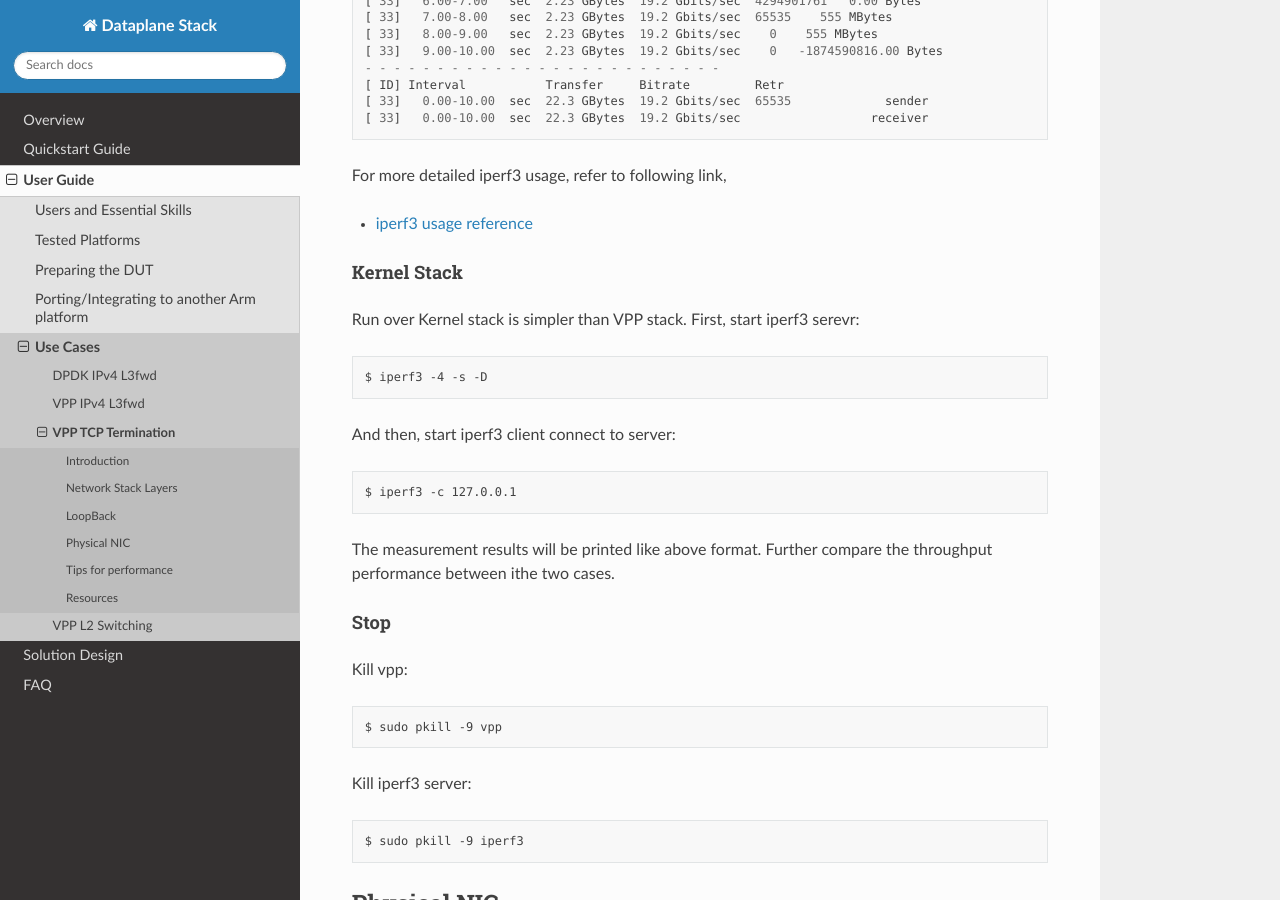
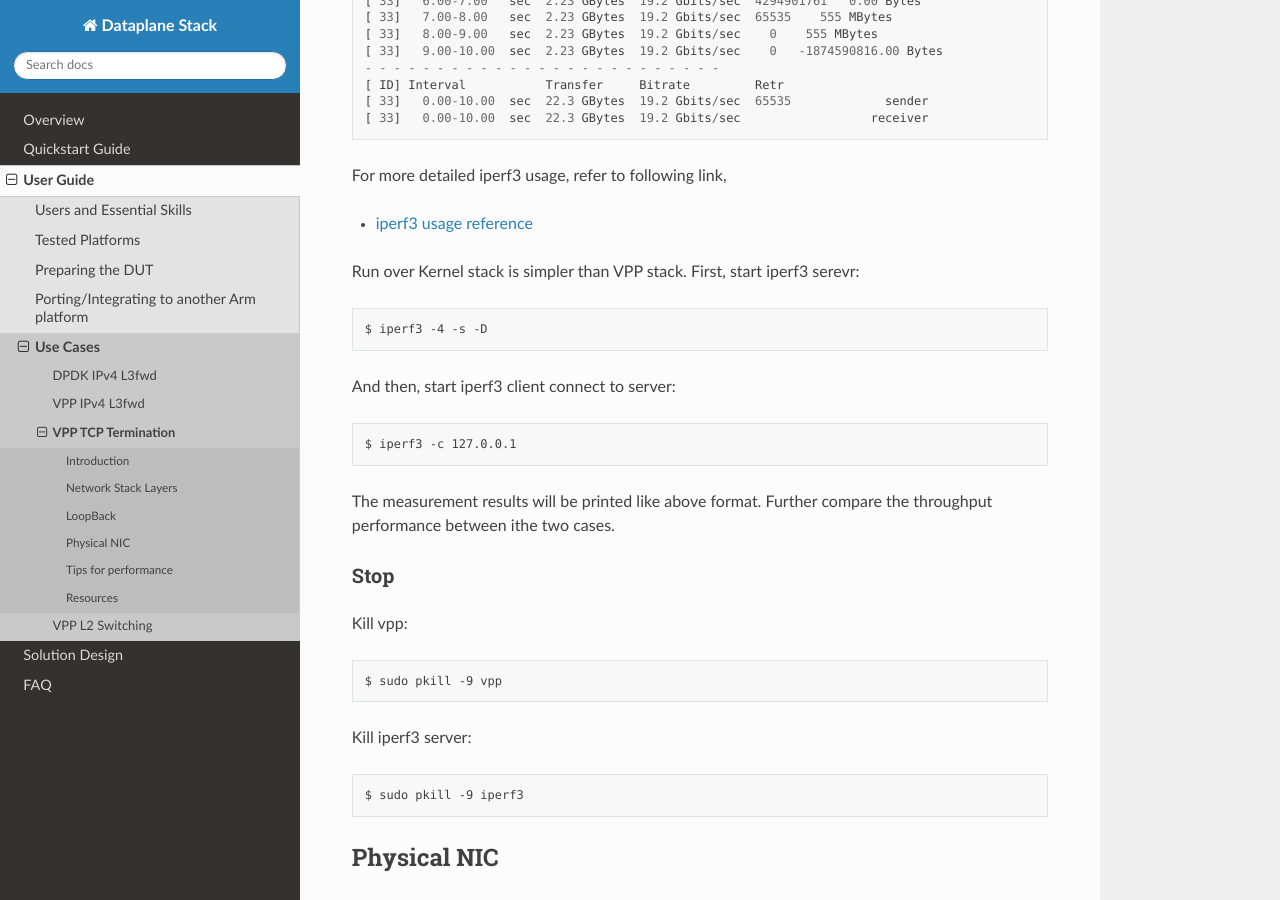
Before and after one commit to Yefeng-Lin/dataplane-stack_doc, a Sphinx documentation site: the page built from doc/user_guide/tcp_term.rst, in a window 1280 px wide and 900 px high, scrolled down 4393 px. Built offline with Sphinx 7.4.7 and the Read the Docs theme 2.0.0, drawn with Linux system fonts in a browser that asks for light colours.

Commit message:
Fixed some syntax errors

```diff
--- a/doc/user_guide/tcp_term.rst
+++ b/doc/user_guide/tcp_term.rst
@@ -179,9 +179,6 @@
 
 - `iperf3 usage reference`_
 
-Kernel Stack
-^^^^^^^^^^^^
-
 Run over Kernel stack is simpler than VPP stack.
 First, start iperf3 serevr::
 
@@ -194,7 +191,7 @@
 The measurement results will be printed like above format. Further compare the throughput performance between ithe two cases.
 
 Stop
-^^^^
+~~~~
 
 Kill vpp::
 
@@ -216,9 +213,6 @@
 
 As shown, the Device Under Test (DUT) should have at least one NIC connected to the client machine.
 The DUT run iperf3 in server mode and the client machine run iperf3 in client mode.
-
-VPP Stack
-^^^^^^^^^
 
 Setup
 ~~~~~
@@ -289,9 +283,6 @@
         [ 33]   0.00-10.00  sec  22.3 GBytes  19.2 Gbits/sec  65535             sender
         [ 33]   0.00-10.00  sec  22.3 GBytes  19.2 Gbits/sec                  receiver
 
-Kernel Stack
-^^^^^^^^^^^^
-
 If want to run iperf3 over kernel stack, start iperf3 server on DUT::
 
         $ iperf3 -4 -s D
@@ -304,7 +295,7 @@
         ``DUT_ip_address:`` DUT's ip address.
 
 Stop
-^^^^
+~~~~
 
 Kill vpp::
 
```
